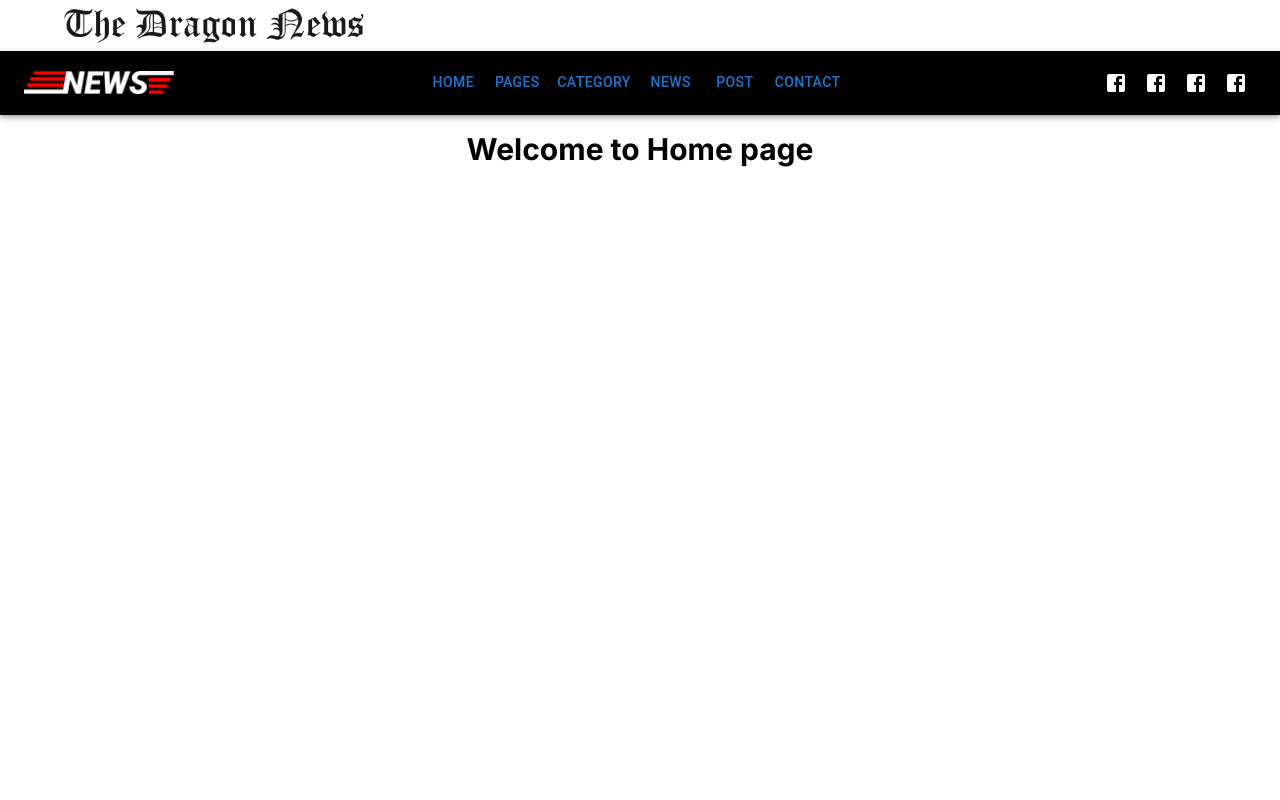
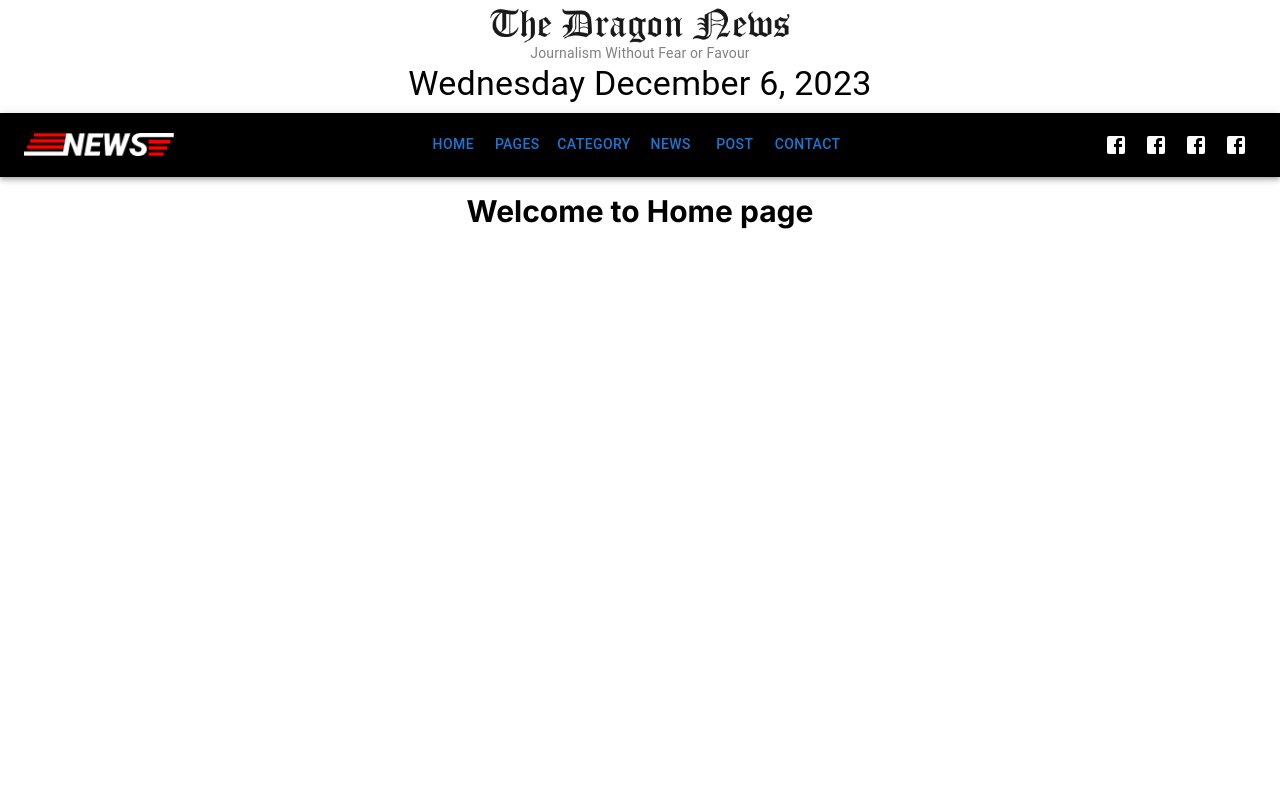
Before and after one commit to sumonpaul55/the-dragon-nextjs, a Next.js app: page / in a window 1280 px wide. Shown: the top 800 px of the page. Built offline with nearby package versions, Linux system fonts and the light colour scheme.

Commit message:
header completed

```diff
--- a/src/app/components/shared/Header.js
+++ b/src/app/components/shared/Header.js
@@ -1,13 +1,18 @@
-import { Box, Container } from '@mui/material';
+import { Box, Container, Typography } from '@mui/material';
 import React from 'react';
 import headingImage from "@/assets/thedragonnews.png"
 import Image from 'next/image';
+import { getNewDayMonthDateYear } from '@/utils/getCurrentTime';
 const Header = () => {
-
+    const todyastime = getNewDayMonthDateYear();
     return (
-        <Box className="py-2">
+        <Box className="py-2 w-full text-center">
             <Container>
-                <Image src={headingImage} height={100} alt='the Dragon news' width={300} />
+                <Image src={headingImage} height={100} alt='the Dragon news' width={300} className='mx-auto' />
+                <Typography color="gray" variant="body2" textAlign="center">Journalism Without Fear or Favour</Typography>
+                <Typography variant='h4'>
+                    {todyastime}
+                </Typography>
             </Container>
         </Box>
     );
--- /dev/null
+++ b/src/utils/getCurrentTime.js
@@ -0,0 +1,13 @@
+export function getNewDayMonthDateYear() {
+    const currentDate = new Date();
+
+    const dayOfWeek = currentDate.toLocaleDateString('en-US', { weekday: 'long' });
+    const month = currentDate.toLocaleDateString('en-US', { month: 'long' });
+    const date = currentDate.getDate();
+    const year = currentDate.getFullYear();
+
+    return `${dayOfWeek} ${month} ${date}, ${year}`
+}
+
+// Example usage:
+// const today = getNewDayMonthDateYear();
```
